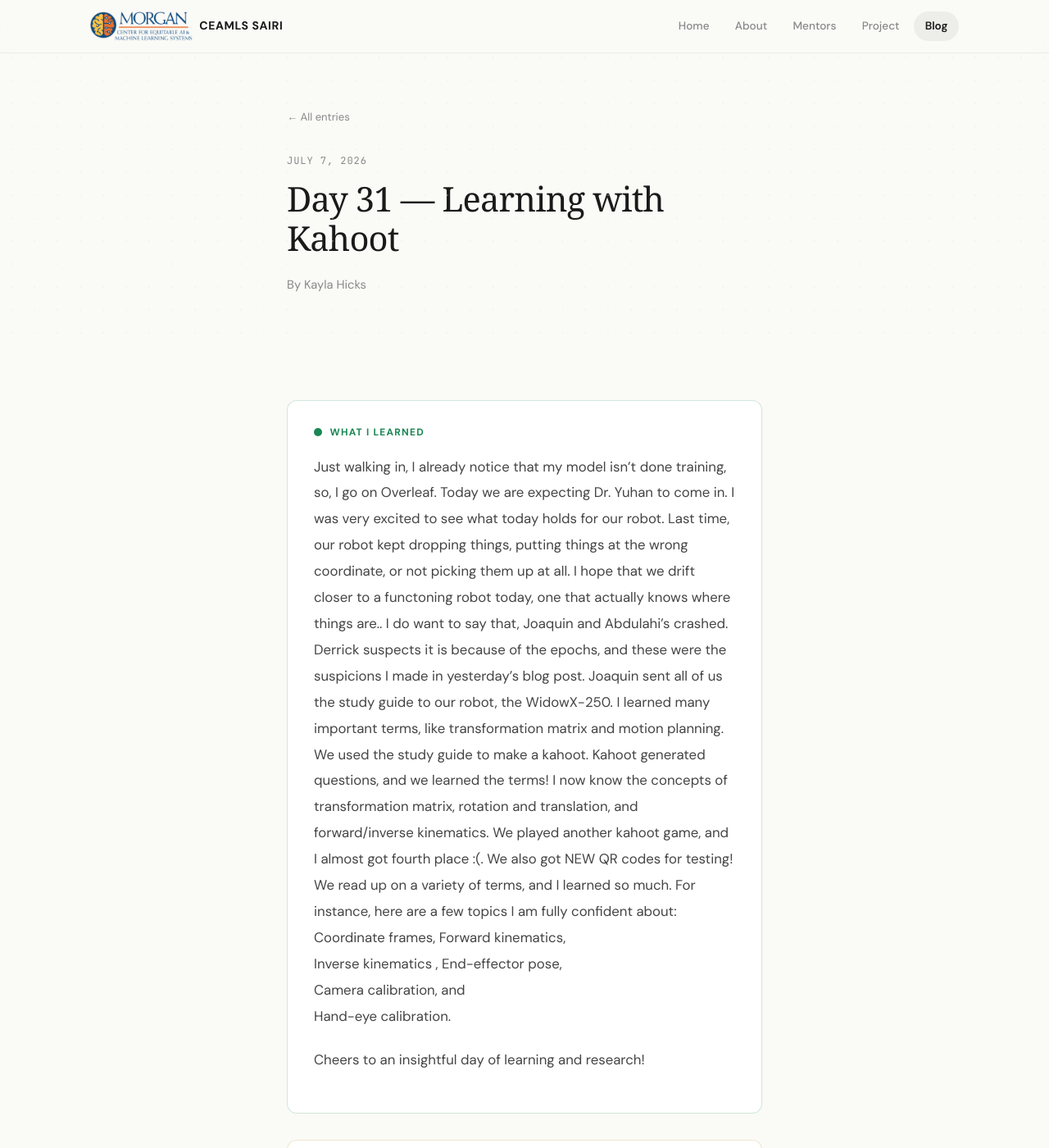
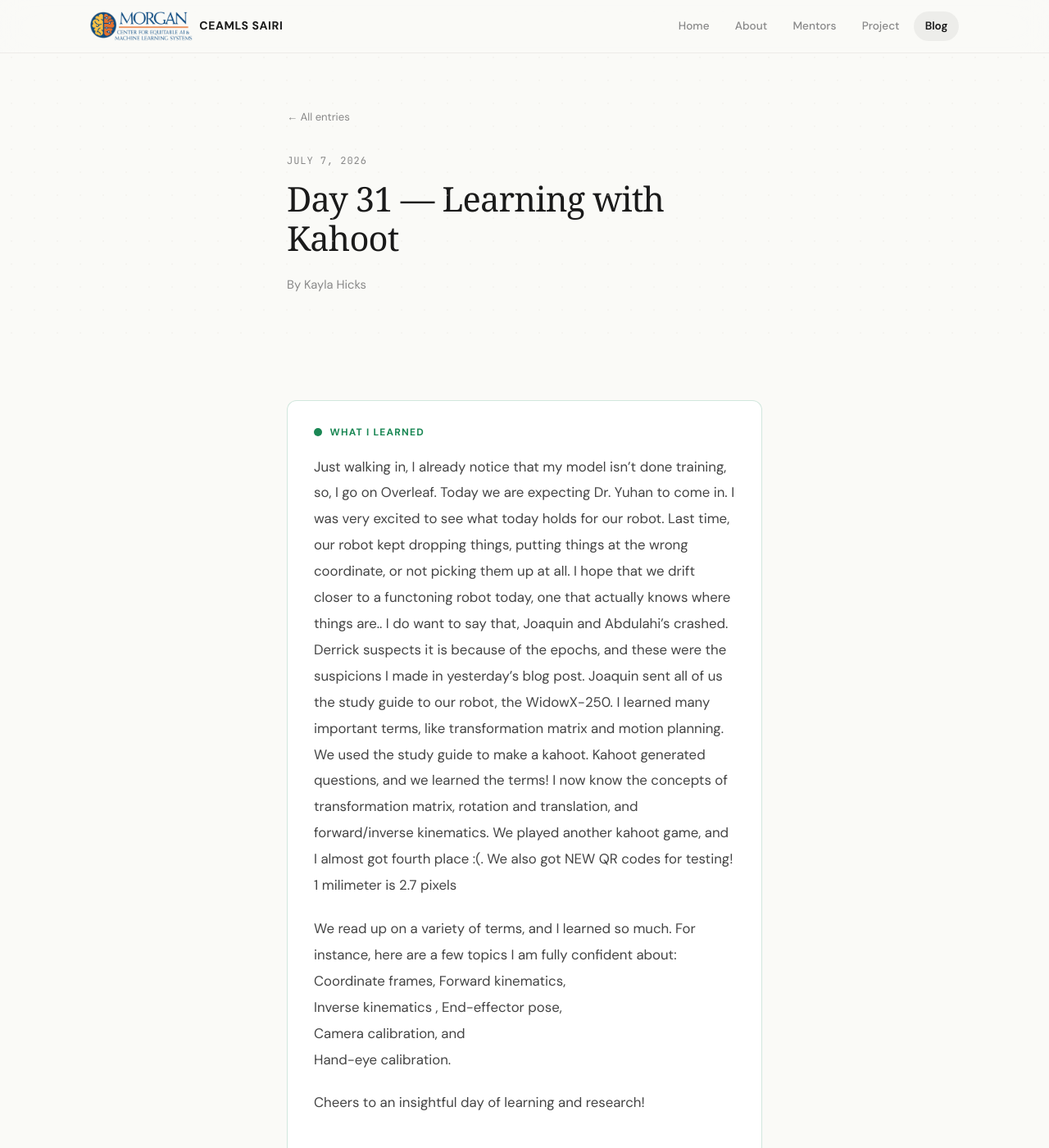
Before and after one commit to kaylahicks192/kaylahicks192ceamls26.github.io, a Jekyll site: the page built from _posts/2026-07-07-day-31.md, in a window 1280 px wide and 1400 px high. Shown: the whole window at 82% size. Built offline with Jekyll 4.4.1, drawn with Linux system fonts in a browser that asks for light colours; some web fonts are replaced.

Commit message:
Update 2026-07-07-day-31.md

```diff
--- a/_posts/2026-07-07-day-31.md
+++ b/_posts/2026-07-07-day-31.md
@@ -14,6 +14,8 @@ what_i_learned: |
   We used the study guide to make a kahoot. Kahoot generated questions, and we learned the terms! I now know the concepts of  transformation matrix, rotation and translation, and forward/inverse kinematics.
   We played another kahoot game, and I almost got fourth place :(.
   We also got NEW QR codes for testing!
+  1 milimeter is 2.7 pixels
+
   We read up on a variety of terms, and I learned so much. For instance, here are a few topics I am fully confident about:
   Coordinate frames,
   Forward kinematics,
```
